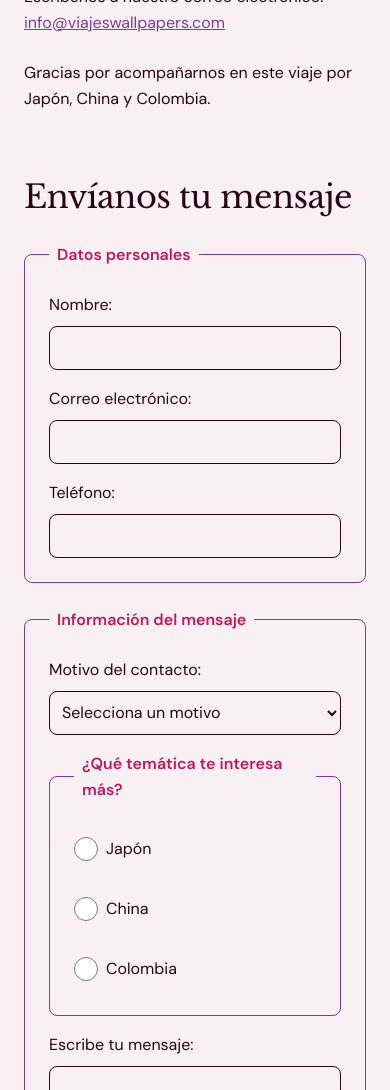
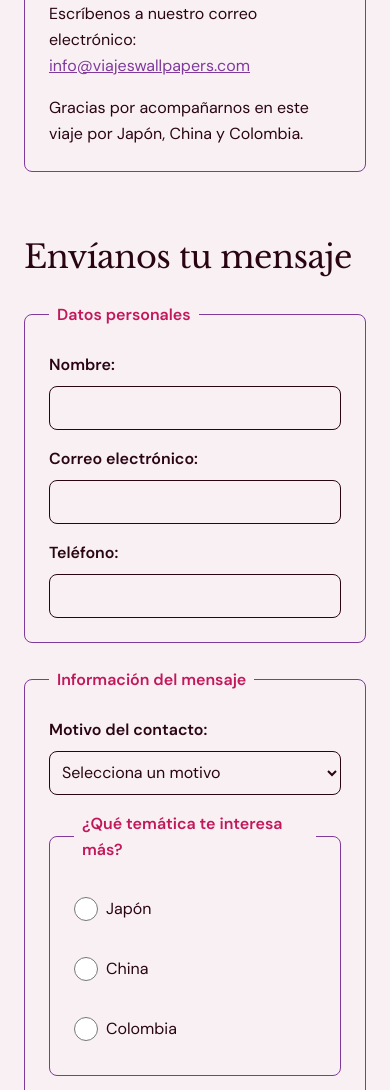
Before and after one commit to Karsu1411/diw-santa-toral, a plain HTML site: page contacto.html in a window 390 px wide. Shown: the part 636-1726 px from the top of the page. Drawn offline with nearby package versions, Linux system fonts and the light colour scheme.

Commit message:
Unifica el estilo de Nosotros y Contacto con la portada y Fotos
- Párrafos largos al 72,5 % del ancho (el mismo que la galería de Fotos)
  para que las líneas no midan 1280 px.
- «¡Hablemos!» pasa a una tarjeta con borde, como las del equipo, con el
  título en primario. No se añade contenido nuevo.
- Formulario al mismo ancho, etiquetas en seminegrita asociadas a cada campo
  con for/id, hover en acento y foco visible con el anillo primario de Figma.

```diff
--- a/contacto.html
+++ b/contacto.html
@@ -40,7 +40,7 @@
     <!-- CONTENIDO PRINCIPAL -->
     <main class="principal">
       <!-- PRESENTACIÓN -->
-      <section class="seccion">
+      <section class="seccion seccion--lectura">
         <p class="antetitulo">Contacto</p>
         <h1>Contacta con nosotros</h1>
         <p>
@@ -50,12 +50,14 @@
           experiencia, estaremos encantados de escucharte.
         </p>
 
+        <article class="tarjeta tarjeta--borde">
           <h2>¡Hablemos!</h2>
           <p>
             Escríbenos a nuestro correo electrónico:
             <a href="mailto:info@viajeswallpapers.com">info@viajeswallpapers.com</a>
           </p>
           <p>Gracias por acompañarnos en este viaje por Japón, China y Colombia.</p>
+        </article>
       </section>
 
       <!-- FORMULARIO DE CONTACTO -->
--- a/css/estilos.css
+++ b/css/estilos.css
@@ -819,11 +819,21 @@ figcaption {
     color: var(--color-primario);
 }
 
+/* TEXTO LARGO: líneas más cortas para leer mejor (mismo ancho que la galería de Fotos) */
+.seccion--lectura > p,
+.seccion--lectura > .tarjeta {
+    max-width: 72.5%;
+}
+
 /* PÁGINA NOSOTROS */
 .tarjeta--borde {
     padding: var(--espacio-3);
     border: var(--borde) solid var(--color-acento);
     border-radius: var(--radio);
+}
+
+.tarjeta--borde h2 {
+    color: var(--color-primario);
 }
 
 .glosario dl {
@@ -847,7 +857,7 @@ figcaption {
     flex-direction: column;
     align-items: flex-start;
     gap: var(--espacio-3);
-    max-width: calc(var(--espacio) * 80);
+    max-width: 72.5%;
 }
 
 .formulario fieldset {
@@ -873,6 +883,10 @@ figcaption {
     gap: var(--espacio);
 }
 
+.campo label {
+    font-weight: var(--peso-seminegrita);
+}
+
 .campo input,
 .campo select,
 .campo textarea {
@@ -885,6 +899,12 @@ figcaption {
     color: var(--color-texto);
     font-family: var(--fuente-funcional);
     font-size: var(--tamano-texto);
+}
+
+.campo input:hover,
+.campo select:hover,
+.campo textarea:hover {
+    border-color: var(--color-acento);
 }
 
 .opciones {
@@ -933,7 +953,10 @@ figcaption {
     }
 
     table,
-    .galeria {
+    .galeria,
+    .formulario,
+    .seccion--lectura > p,
+    .seccion--lectura > .tarjeta {
         width: 100%;
         max-width: 100%;
     }
```
Also changed, not shown: nosotros.html (+2 -2 lines). Lines whose indentation alone changed are shown as unchanged.
